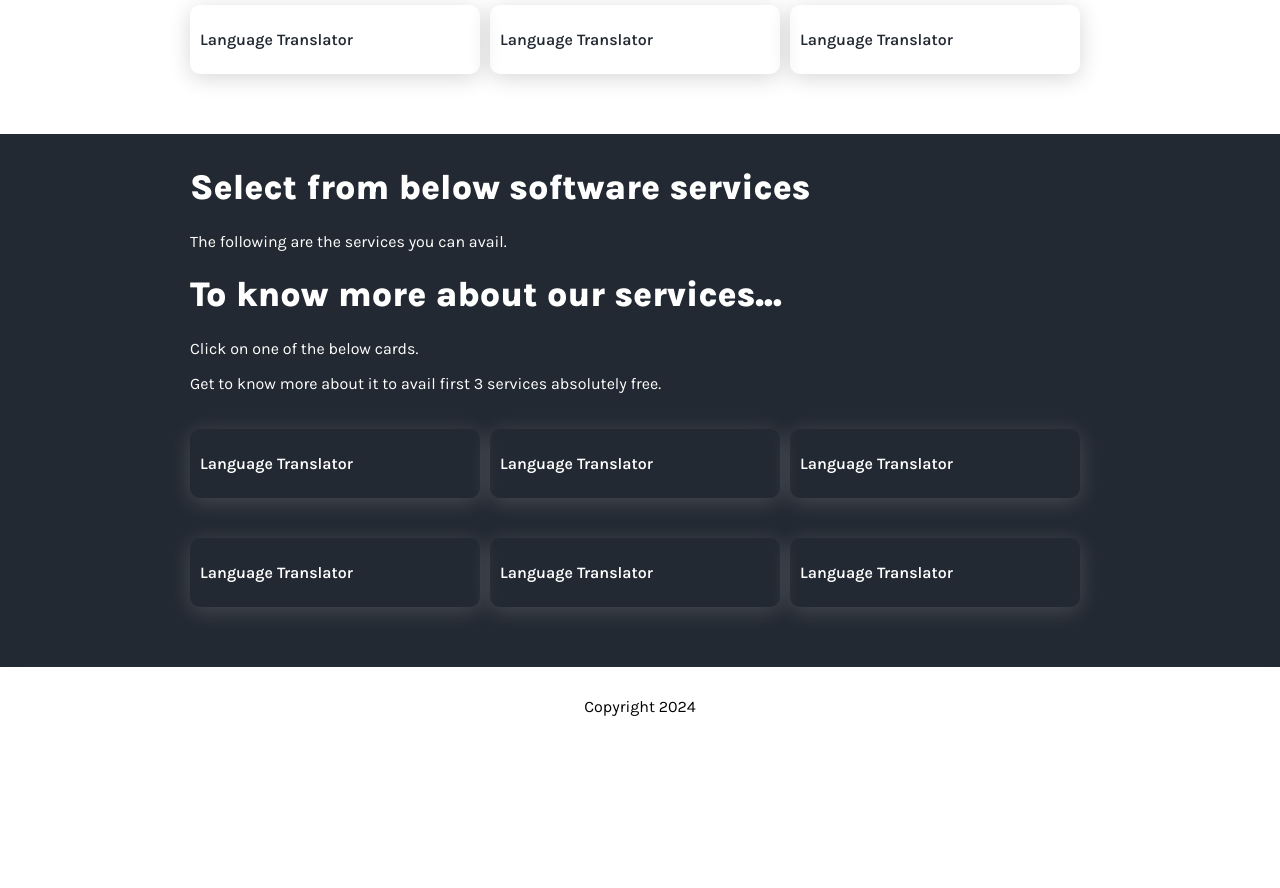
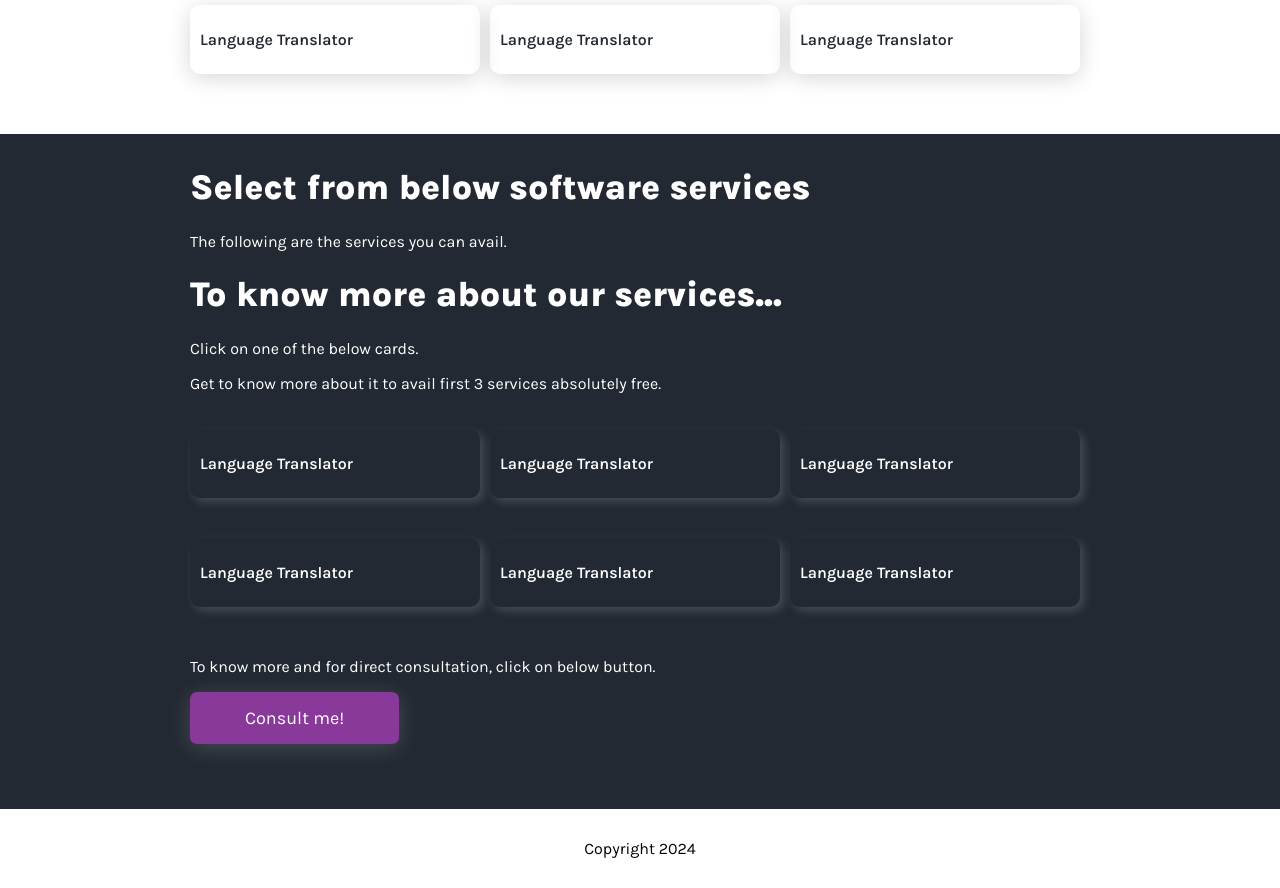
Before and after one commit to singhratan97/web, a React (Create React App) app: page / in a window 1280 px wide. Shown: the part 520-1408 px from the top of the page. Before the commit the page ends 1266 px from the top, so only its background shows below. Built offline with nearby package versions, Linux system fonts and the light colour scheme.

Commit message:
Added consultation button

```diff
--- a/src/components/Home/home.scss
+++ b/src/components/Home/home.scss
@@ -40,6 +40,7 @@
     background-color: #232932;
     color: #fff;
     padding: 10px;
+    padding-bottom: 65px;
 
     #in-second-div {
       max-width: 900px;
@@ -61,7 +62,7 @@
           padding: 25px 10px;
           margin: 20px 10px;
           margin-left: 0;
-          box-shadow: 0 4px 22px rgba(254, 254, 254, 0.16);
+          box-shadow: 4px 4px 10px 0px rgba(254, 254, 254, 0.16);
           border-radius: 10px;
           cursor: pointer;
           position: relative;
@@ -73,6 +74,22 @@
         #card:hover {
           top: -3px;
         }
+      }
+      .consult {
+        border: none;
+        cursor: pointer;
+        background-color: #893999;
+        font-family: inherit;
+        padding: 15px 55px;
+        font-size: 18px;
+        border-radius: 7px;
+        box-shadow: 0 4px 22px rgba(254, 254, 254, 0.16);
+        transform: translateY(0);
+        transition: all 0.25s ease-in;
+        color: #fff;
+      }
+      .consult:hover {
+        transform: translateY(-2px);
       }
     }
   }
--- a/src/components/Home/index.js
+++ b/src/components/Home/index.js
@@ -37,6 +37,10 @@ const Home = () => {
             <div id="card">Language Translator</div>
             <div id="card">Language Translator</div>
           </div>
+          <p>
+            To know more and for direct consultation, click on below button.
+          </p>
+          <button className="consult">Consult me!</button>
         </div>
       </div>
     </div>
```
